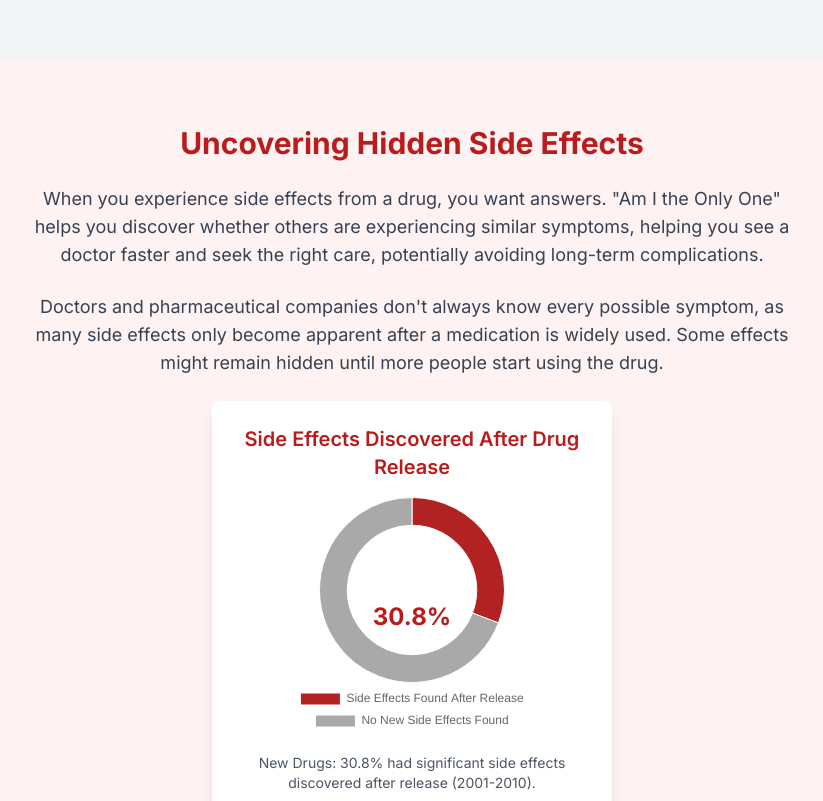
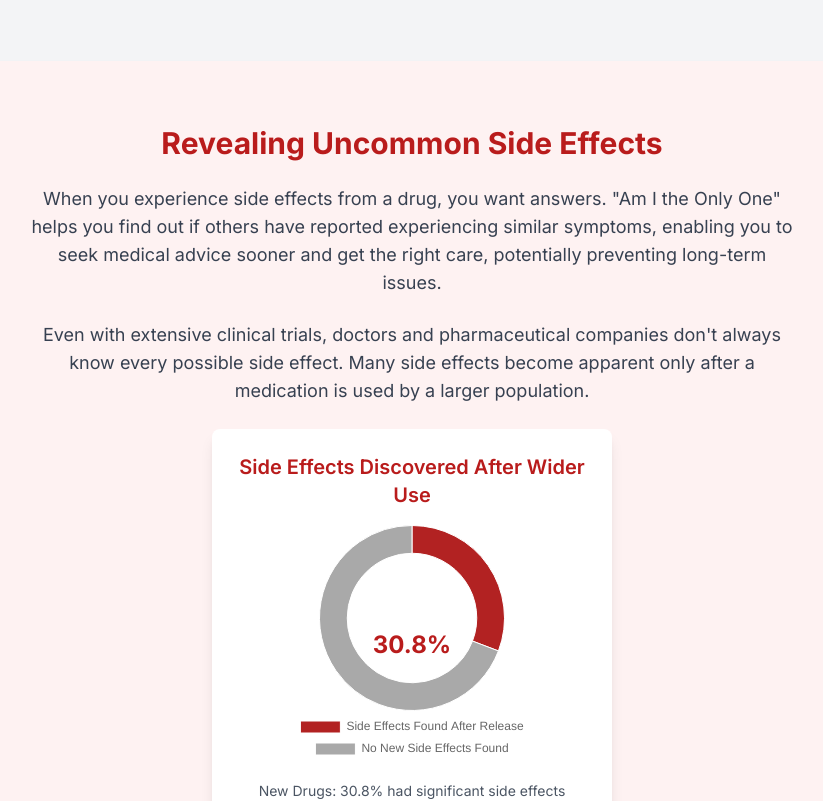
Before and after one commit to cdirks4/side-effects, a Next.js app: page / in a window 1280 px wide. Shown: the part 740-1541 px from the top of the page, without its empty margins (228-1051 px from the left). Built offline with nearby package versions, Linux system fonts and the light colour scheme.

Commit message:
fix: link back + colors

```diff
--- a/src/app/components/navbar.tsx
+++ b/src/app/components/navbar.tsx
@@ -7,7 +7,7 @@ const Navbar = () => {
     <nav className="bg-gradient-to-b from-red-700 to-red-500 shadow-xl py-6 border-b border-red-600">
       <div className="container mx-auto px-4 flex justify-between items-center">
         <div className="text-xl font-bold text-white ml-[-2rem]">
-          Am I the Only One
+          <Link href="/">Am I the Only One</Link>
         </div>
         <div className="md:flex space-x-8">
           <button onClick={() => alert("Under Construction")}>
--- a/src/app/page.tsx
+++ b/src/app/page.tsx
@@ -3,10 +3,12 @@ import Head from "next/head";
 import Link from "next/link";
 import { Doughnut } from "react-chartjs-2";
 import { Chart as ChartJS, ArcElement, Tooltip, Legend } from "chart.js";
-
+import { useState } from "react";
 ChartJS.register(ArcElement, Tooltip, Legend);
 
 export default function Home() {
+  const [selectedSegment, setSelectedSegment] = useState<string | null>(null);
+
   // Data for the donut chart
   const data = {
     labels: ["Side Effects Found After Release", "No New Side Effects Found"],
@@ -36,6 +38,13 @@ export default function Home() {
       },
     },
     cutout: "70%", // This creates space in the middle of the donut for text
+    onClick: (evt, elements) => {
+      if (elements.length > 0) {
+        const index = elements[0].index;
+        const label = data.labels[index];
+        setSelectedSegment(label);
+      }
+    },
   };
 
   return (
@@ -93,24 +102,25 @@ export default function Home() {
       <section className="bg-red-50 py-16 shadow-md">
         <div className="container mx-auto px-4">
           <h2 className="text-3xl font-bold text-red-700 mb-6 text-center">
-            Uncovering Hidden Side Effects
+            Revealing Uncommon Side Effects
           </h2>
           <p className="text-lg text-gray-700 max-w-[60vw] mx-auto mb-6 text-center">
             When you experience side effects from a drug, you want answers. "Am
-            I the Only One" helps you discover whether others are experiencing
-            similar symptoms, helping you see a doctor faster and seek the right
-            care, potentially avoiding long-term complications.
+            I the Only One" helps you find out if others have reported
+            experiencing similar symptoms, enabling you to seek medical advice
+            sooner and get the right care, potentially preventing long-term
+            issues.
           </p>
           <p className="text-lg text-gray-700 max-w-[60vw] mx-auto mb-6 text-center">
-            Doctors and pharmaceutical companies don&apos;t always know every
-            possible symptom, as many side effects only become apparent after a
-            medication is widely used. Some effects might remain hidden until
-            more people start using the drug.
+            Even with extensive clinical trials, doctors and pharmaceutical
+            companies don&apos;t always know every possible side effect. Many
+            side effects become apparent only after a medication is used by a
+            larger population.
           </p>
 
           <div className="bg-white shadow-lg rounded-lg p-6 mx-auto max-w-[400px]">
             <h3 className="text-xl font-semibold text-red-700 mb-4 text-center">
-              Side Effects Discovered After Drug Release
+              Side Effects Discovered After Wider Use
             </h3>
             <div className="relative h-60">
               <Doughnut data={data} options={options} />
--- a/src/app/waitlist/page.tsx
+++ b/src/app/waitlist/page.tsx
@@ -1,42 +1,70 @@
-"use client"
-import { useState } from 'react';
-import Head from 'next/head';
-import Link from 'next/link';
+"use client";
+import { useState } from "react";
+import Head from "next/head";
+import Link from "next/link";
+
 export default function Waitlist() {
-  const [email, setEmail] = useState('');
-  const [message, setMessage] = useState('');
+  const [email, setEmail] = useState("");
+  const [message, setMessage] = useState("");
   const [isSubmitted, setIsSubmitted] = useState(false);
 
-  const handleSubmit = (e) => {
+  // Replace with your Google Form URL and entry ID
+  const formActionUrl =
+    "https://docs.google.com/forms/d/e/YOUR_FORM_ID/formResponse";
+  const emailEntryField = "entry.123456789"; // Replace with your form's email entry field name
+
+  const handleSubmit = async (e) => {
     e.preventDefault();
 
     // Simple email validation
     const emailRegex = /^[^\s@]+@[^\s@]+\.[^\s@]+$/;
     if (!emailRegex.test(email)) {
-      setMessage('Please enter a valid email address.');
+      setMessage("Please enter a valid email address.");
       return;
     }
 
-    // Here, you would typically send the email to your server or a service like Mailchimp
-    // For this example, we'll just simulate a successful submission
-    setIsSubmitted(true);
-    setMessage('Thank you! You have been added to the waitlist.');
-    setEmail(''); // Clear the input field after submission
+    // Construct form data
+    const formData = new FormData();
+    formData.append(emailEntryField, email);
+
+    try {
+      // Submit to Google Forms
+      await fetch(formActionUrl, {
+        method: "POST",
+        body: formData,
+        mode: "no-cors",
+      });
+
+      setIsSubmitted(true);
+      setMessage("Thank you! You have been added to the waitlist.");
+      setEmail(""); // Clear the input field after submission
+    } catch (error) {
+      console.error("Error submitting form: ", error);
+      setMessage("Something went wrong. Please try again.");
+    }
   };
 
   return (
-    <div className="bg-gray-900 text-gray-100 min-h-screen flex flex-col items-center justify-center">
+    <div className="bg-red-50 text-gray-800 min-h-screen flex flex-col items-center justify-center">
       <Head>
         <title>Join the Waitlist</title>
-        <meta name="description" content="Submit your email to join the waitlist for our upcoming product." />
+        <meta
+          name="description"
+          content="Submit your email to join the waitlist for our upcoming product."
+        />
         <link rel="icon" href="/favicon.ico" />
       </Head>
 
-      <main className="w-full max-w-md p-8 bg-gray-800 rounded-lg shadow-lg">
-        <h1 className="text-3xl font-bold mb-6 text-center text-white">Join Our Waitlist</h1>
+      <main className="w-full max-w-md p-8 bg-white rounded-lg shadow-lg mt-[-rem]">
+        <h1 className="text-3xl font-bold mb-6 text-center text-red-700">
+          Join Our Waitlist
+        </h1>
         <form onSubmit={handleSubmit}>
           <div className="mb-4">
-            <label htmlFor="email" className="block text-sm font-medium text-gray-300 mb-2">
+            <label
+              htmlFor="email"
+              className="block text-sm font-medium text-gray-700 mb-2"
+            >
               Email Address
             </label>
             <input
@@ -44,18 +72,22 @@ export default function Waitlist() {
               id="email"
               value={email}
               onChange={(e) => setEmail(e.target.value)}
-              className="w-full px-3 py-2 bg-gray-700 text-gray-100 rounded focus:outline-none focus:ring-2 focus:ring-blue-500"
+              className="w-full px-3 py-2 bg-red-50 text-gray-800 border border-gray-300 rounded focus:outline-none focus:ring-2 focus:ring-red-500"
               required
             />
           </div>
           {message && (
-            <p className={`text-sm ${isSubmitted ? 'text-green-500' : 'text-red-500'} mb-4`}>
+            <p
+              className={`text-sm ${
+                isSubmitted ? "text-green-600" : "text-red-600"
+              } mb-4`}
+            >
               {message}
             </p>
           )}
           <button
             type="submit"
-            className="w-full bg-blue-500 hover:bg-blue-600 text-white font-bold py-2 px-4 rounded focus:outline-none focus:ring-2 focus:ring-blue-500 transition duration-300"
+            className="w-full bg-red-600 hover:bg-red-700 text-white font-bold py-2 px-4 rounded focus:outline-none focus:ring-2 focus:ring-red-500 transition duration-300"
           >
             Join the Waitlist
           </button>
```
